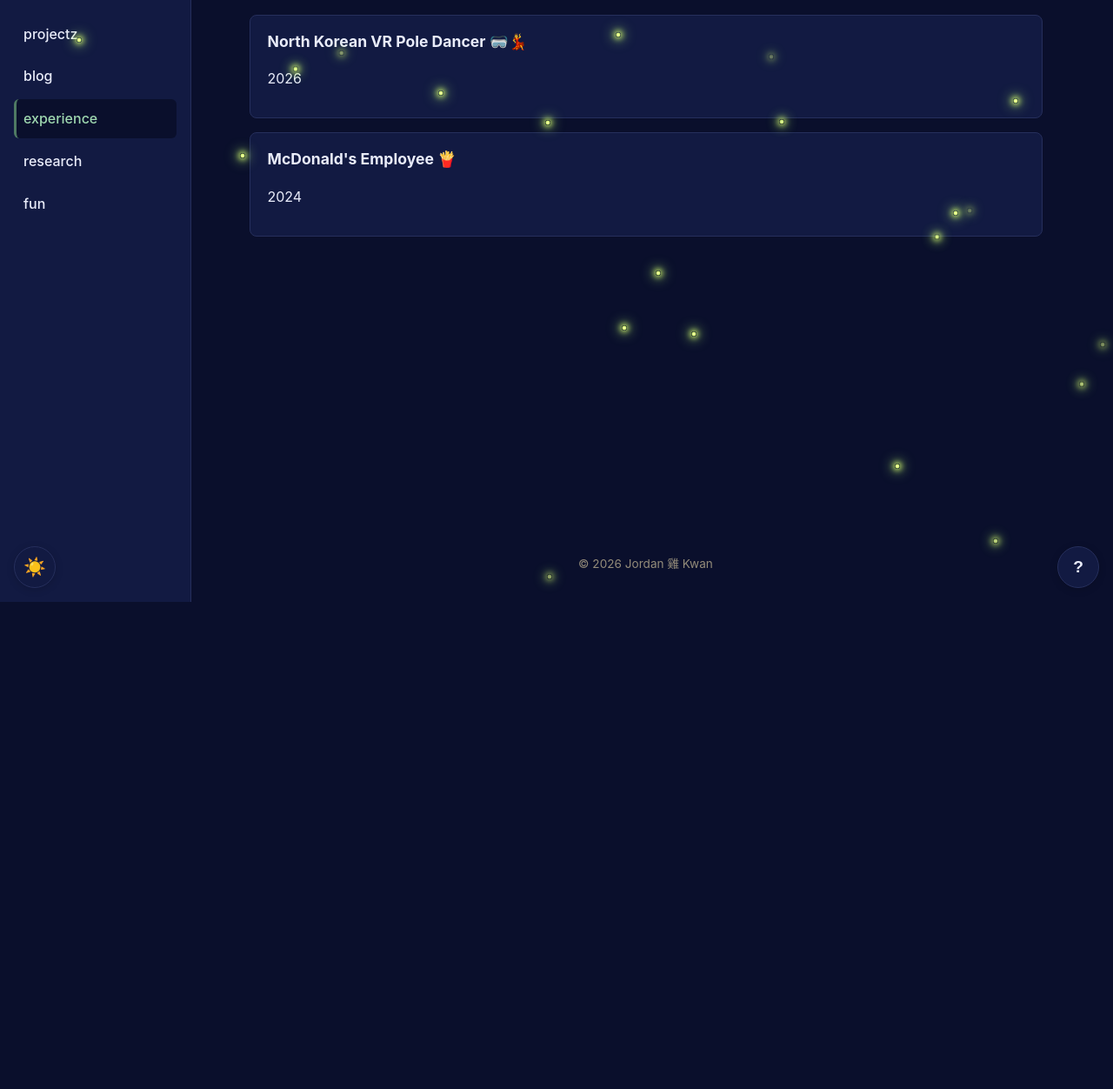
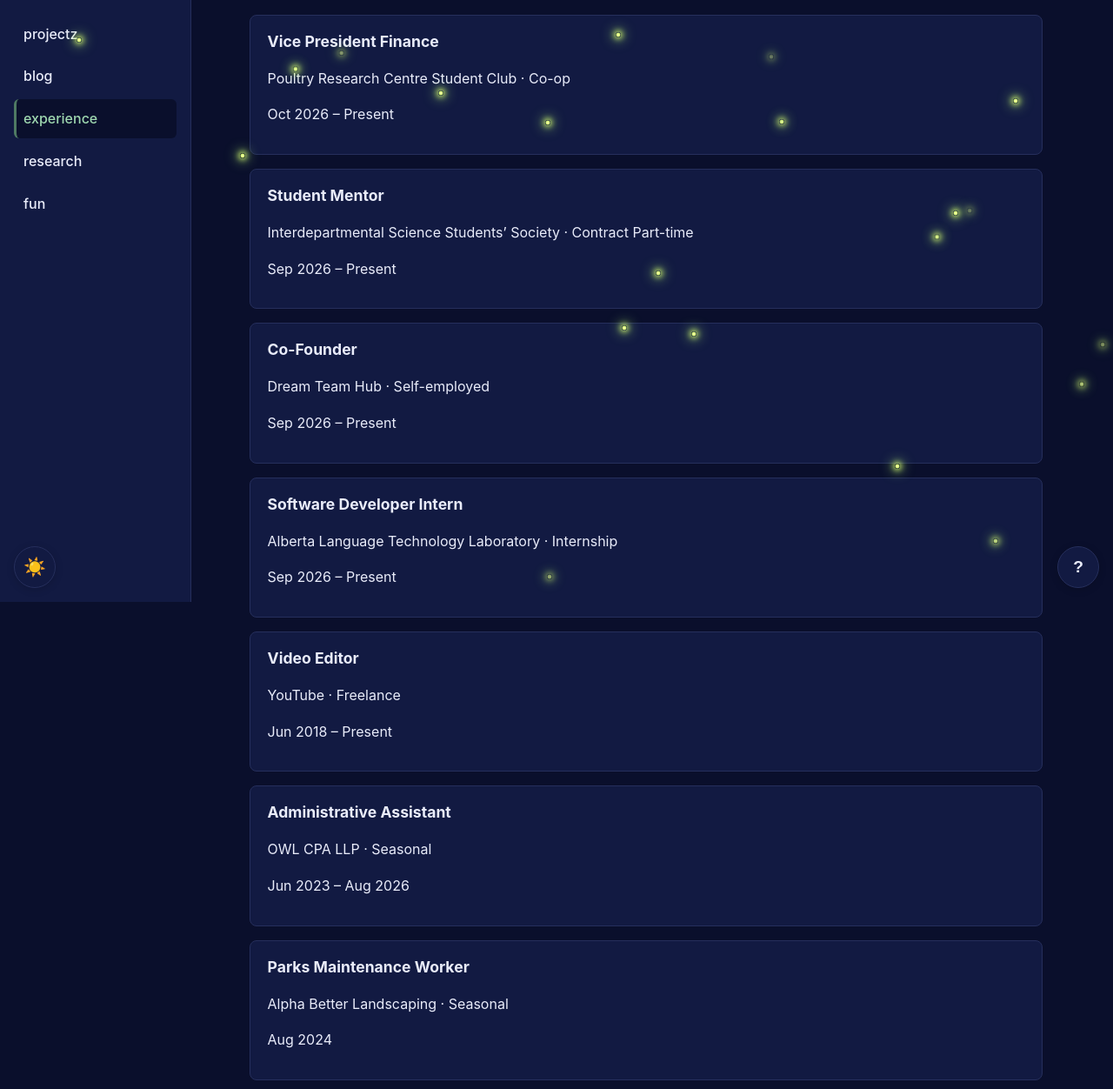
Before and after one commit to friedchickenblob/dev, a plain HTML site: page experience/index.html in a window 1280 px wide. Shown: the part 108-1360 px from the top of the page at 87% size. Before the commit the page ends 800 px from the top, so only its background shows below. Drawn offline with Linux system fonts and the light colour scheme.

Commit message:
feat: update experience

```diff
--- a/experience/index.html
+++ b/experience/index.html
@@ -37,12 +37,39 @@
       <h1>experience 💼</h1>
       <ul class="fact-list">
         <li>
-          <span class="project-name">North Korean VR Pole Dancer 🥽💃</span>
-          <p>2026</p>
+          <span class="project-name">Vice President Finance</span>
+          <p>Poultry Research Centre Student Club · Co-op</p>
+          <p>Oct 2026 – Present</p>
         </li>
         <li>
-          <span class="project-name">McDonald's Employee 🍟</span>
-          <p>2024</p>
+          <span class="project-name">Student Mentor</span>
+          <p>Interdepartmental Science Students’ Society · Contract Part-time</p>
+          <p>Sep 2026 – Present</p>
+        </li>
+        <li>
+          <span class="project-name">Co-Founder</span>
+          <p>Dream Team Hub · Self-employed</p>
+          <p>Sep 2026 – Present</p>
+        </li>
+        <li>
+          <span class="project-name">Software Developer Intern</span>
+          <p>Alberta Language Technology Laboratory · Internship</p>
+          <p>Sep 2026 – Present</p>
+        </li>
+        <li>
+          <span class="project-name">Video Editor</span>
+          <p>YouTube · Freelance</p>
+          <p>Jun 2018 – Present</p>
+        </li>
+        <li>
+          <span class="project-name">Administrative Assistant</span>
+          <p>OWL CPA LLP · Seasonal</p>
+          <p>Jun 2023 – Aug 2026</p>
+        </li>
+        <li>
+          <span class="project-name">Parks Maintenance Worker</span>
+          <p>Alpha Better Landscaping · Seasonal</p>
+          <p>Aug 2024</p>
         </li>
       </ul>
     </main>
```
